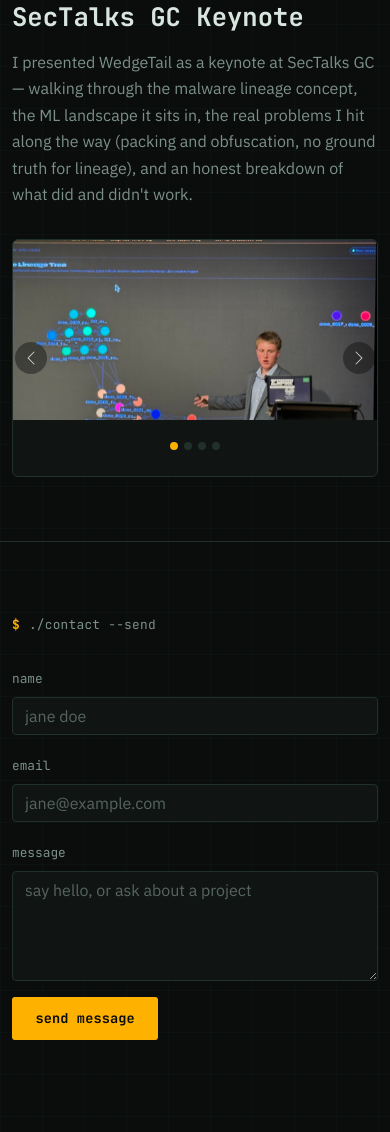
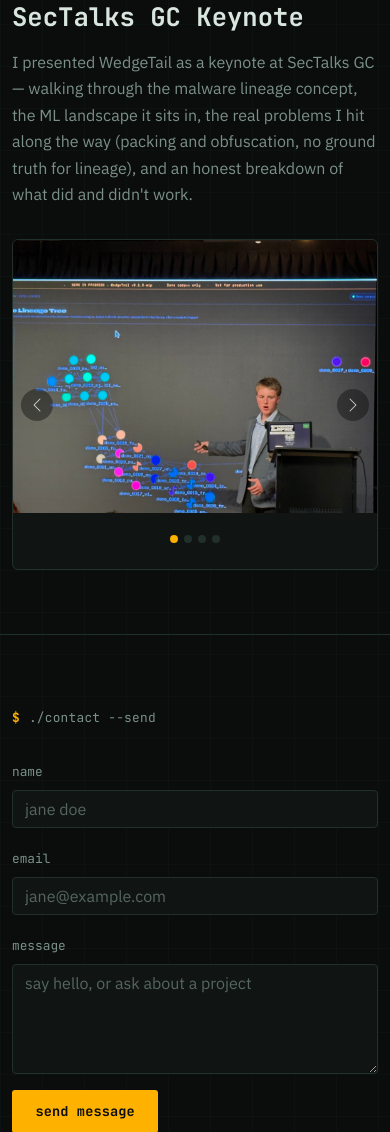
Before and after one commit to P01NT-BR3AK/My-Portfolio, a Flask app: page /about/ in a window 390 px wide. Shown: the part 1194-2326 px from the top of the page. Run offline with Flask 3, Linux system fonts and the light colour scheme.

Commit message:
Carousel fix (again)

```diff
--- a/static/css/style.css
+++ b/static/css/style.css
@@ -439,27 +439,34 @@ a:hover { color: #ffcb4d; }
   font-weight: 700;
 }
 
+/* ============================================================
+   Carousel
+   ============================================================ */
 .terminal-carousel {
   background: var(--panel);
   border: 1px solid var(--border);
   border-radius: 6px;
   overflow: hidden;
-  max-width: 380px;
+  max-width: 700px;
+  width: 100%;
   margin: 0 auto;
 }
 
 .terminal-carousel .carousel-item img {
   width: 100%;
-  height: 200px;
-  object-fit: cover;
+  height: auto;
+  aspect-ratio: 4 / 3;
+  object-fit: contain;
   display: block;
+  background: var(--bg);
 }
 
 .terminal-carousel .carousel-control-prev,
 .terminal-carousel .carousel-control-next {
-  width: 2.25rem;
+  width: 3rem;
   opacity: 0.7;
 }
+
 .terminal-carousel .carousel-control-prev:hover,
 .terminal-carousel .carousel-control-next:hover {
   opacity: 1;
@@ -492,8 +499,13 @@ a:hover { color: #ffcb4d; }
 }
 
 @media (max-width: 767px) {
-  .terminal-carousel { max-width: 100%; }
-  .terminal-carousel .carousel-item img { height: 180px; }
+  .terminal-carousel {
+    max-width: 100%;
+  }
+
+  .terminal-carousel .carousel-item img {
+    aspect-ratio: 4 / 3;
+  }
 }
 
 .detail-nav { margin-top: 2rem; }
```
